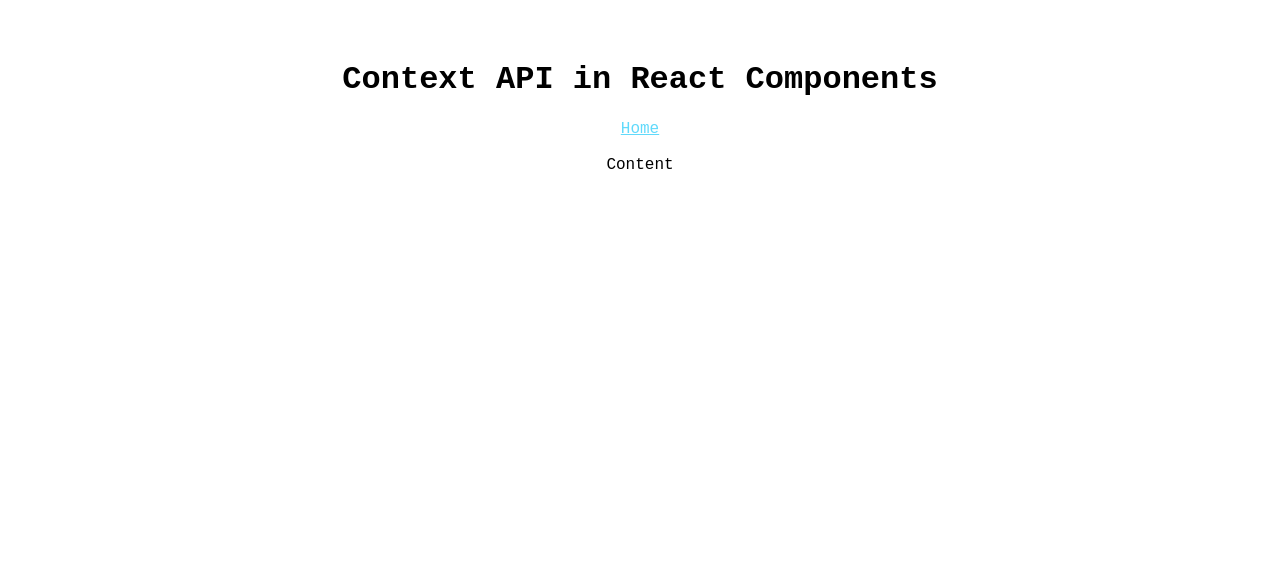
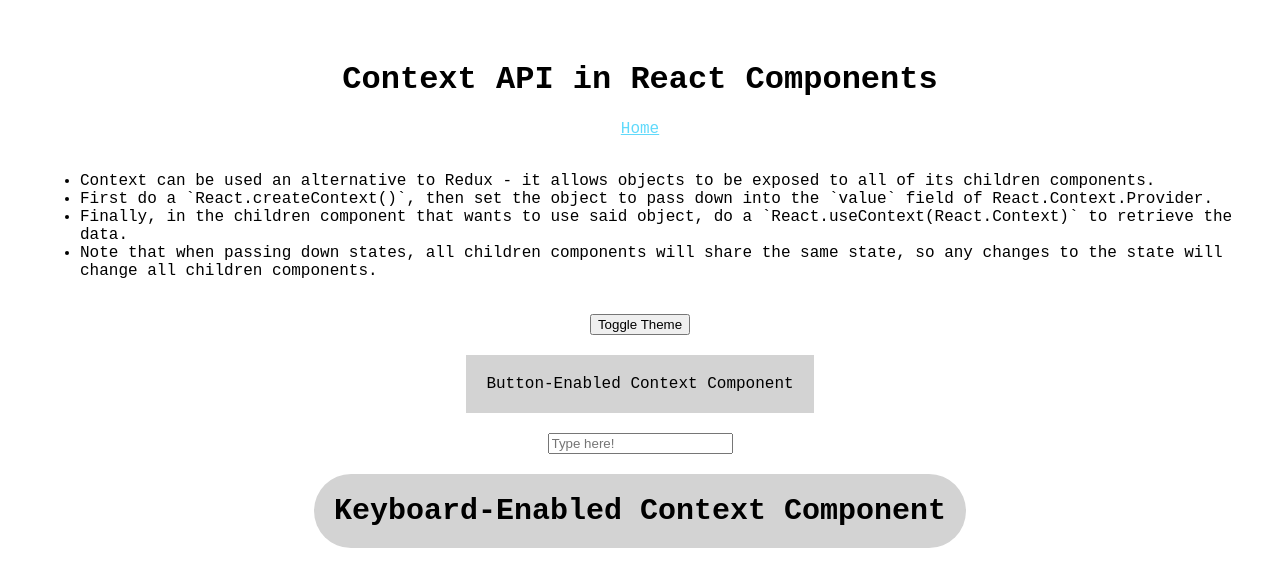
Before and after one commit to thamruicong/reactJSpractice, a React (Create React App) app: page /contextapiinreactcomponents in a window 1280 px wide. Shown: the top 586 px of the page. Built offline with nearby package versions, Linux system fonts and the light colour scheme.

Commit message:
Complete 'Context API in React Components'

```diff
--- /dev/null
+++ b/src/Pages/Contextapiinreactcomponents/AnotherContextComponent.js
@@ -0,0 +1,26 @@
+import { useContext } from "react";
+import { ThemeContext, UpdateThemeContext } from "./ThemeContextClass"
+
+function AnotherContextComponent() {
+    const darkMode = useContext(ThemeContext)
+    const setDarkMode = useContext(UpdateThemeContext)
+
+    const boxStyle = {
+        backgroundColor: darkMode ? 'grey' : 'lightgrey',
+        color: darkMode ? 'lightgrey' : 'black',
+        padding: '20px',
+        margin: '20px',
+        borderRadius: '50px',
+        fontWeight: 'bold',
+        fontSize: 30
+    }
+
+    return (
+        <>
+            <input type='text' onKeyDown={setDarkMode} placeholder="Type here!" />
+            <div style={boxStyle}>Keyboard-Enabled Context Component</div>
+        </>
+    )
+}
+
+export default AnotherContextComponent;
--- /dev/null
+++ b/src/Pages/Contextapiinreactcomponents/ContextComponent.js
@@ -0,0 +1,23 @@
+import { useContext } from "react";
+import { ThemeContext, UpdateThemeContext } from "./ThemeContextClass";
+
+function ContextComponent() {
+    const darkMode = useContext(ThemeContext)
+    const setDarkMode = useContext(UpdateThemeContext)
+
+    const boxStyle = {
+        backgroundColor: darkMode ? 'grey' : 'lightgrey',
+        color: darkMode ? 'lightgrey' : 'black',
+        padding: '20px',
+        margin: '20px'
+    }
+
+    return (
+        <>
+            <button onClick={setDarkMode}>Toggle Theme</button>
+            <div style={boxStyle}>Button-Enabled Context Component</div>
+        </>
+    )
+}
+
+export default ContextComponent;
--- a/src/Pages/Contextapiinreactcomponents/Contextapiinreactcomponents.js
+++ b/src/Pages/Contextapiinreactcomponents/Contextapiinreactcomponents.js
@@ -1,5 +1,9 @@
 import { Link } from 'react-router-dom';
 import '../mainstyle.css';
+
+import ContextComponent from './ContextComponent';
+import AnotherContextComponent from './AnotherContextComponent';
+import ThemeContextClass from './ThemeContextClass';
 
 function Contextapiinreactcomponents() {
     return (
@@ -8,9 +12,27 @@ function Contextapiinreactcomponents() {
             <Link to='/home' className="App-link">Home</Link>
             <br />
 
-            <div>
-                Content
-            </div>
+            <ul>
+                <li>
+                    Context can be used an alternative to Redux - it allows objects to be exposed to all of its children components.
+                </li>
+                <li>
+                    First do a `React.createContext()`, then set the object to pass down into the `value` field of React.Context.Provider.
+                </li>
+                <li>
+                    Finally, in the children component that wants to use said object, do a `React.useContext(React.Context)` to retrieve the data.
+                </li>
+                <li>
+                    Note that when passing down states, all children components will share the same state, so any changes to the state will change all children components.
+                </li>
+            </ul>
+
+            <br />
+
+            <ThemeContextClass>
+                <ContextComponent />
+                <AnotherContextComponent />
+            </ThemeContextClass>
         </div>
     );
 }
--- /dev/null
+++ b/src/Pages/Contextapiinreactcomponents/ThemeContextClass.js
@@ -0,0 +1,22 @@
+import { useState, createContext } from "react";
+
+export const ThemeContext = createContext()
+export const UpdateThemeContext = createContext()
+
+function ThemeContextClass({ children }) {
+    const [darkMode, setDarkMode] = useState(false)
+
+    function toggleTheme() {
+        setDarkMode(!darkMode)
+    }
+
+    return (
+        <ThemeContext.Provider value={darkMode}>
+            <UpdateThemeContext.Provider value={toggleTheme}>
+                { children }
+            </UpdateThemeContext.Provider>
+        </ThemeContext.Provider>
+    )
+}
+
+export default ThemeContextClass;
--- a/src/data.json
+++ b/src/data.json
@@ -8,5 +8,5 @@
     {"id": "7", "title": "Simple Login form in React", "url": "/simpleloginforminreact", "completed": "24/09/2022"},
     {"id": "8", "title": "Print data from REST API", "url": "/printdatafromrestapi", "completed": "02/09/2022"},
     {"id": "9", "title": "Multi-Page navigation using React Router", "url": "/multipagenavigationusingreactrouter", "completed": "21/10/2022"},
-    {"id": "10", "title": "Context API in React Components", "url": "/contextapiinreactcomponents", "completed": ""}
+    {"id": "10", "title": "Context API in React Components", "url": "/contextapiinreactcomponents", "completed": "22/10/2022"}
 ]
```
